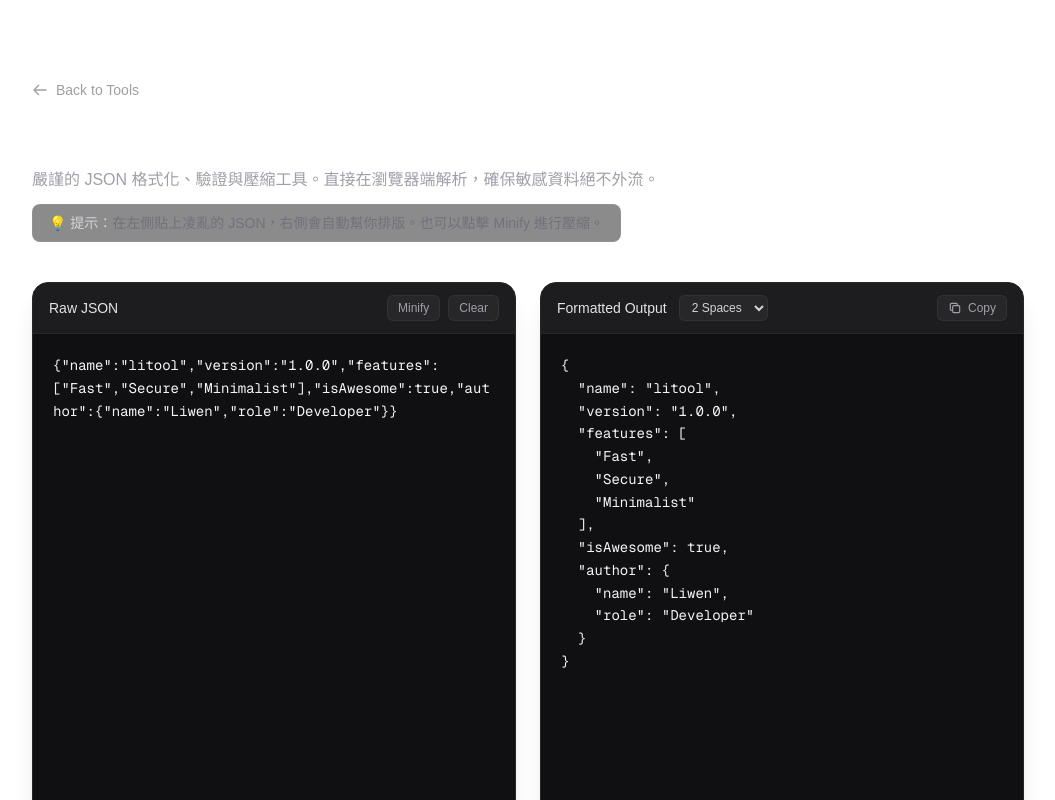
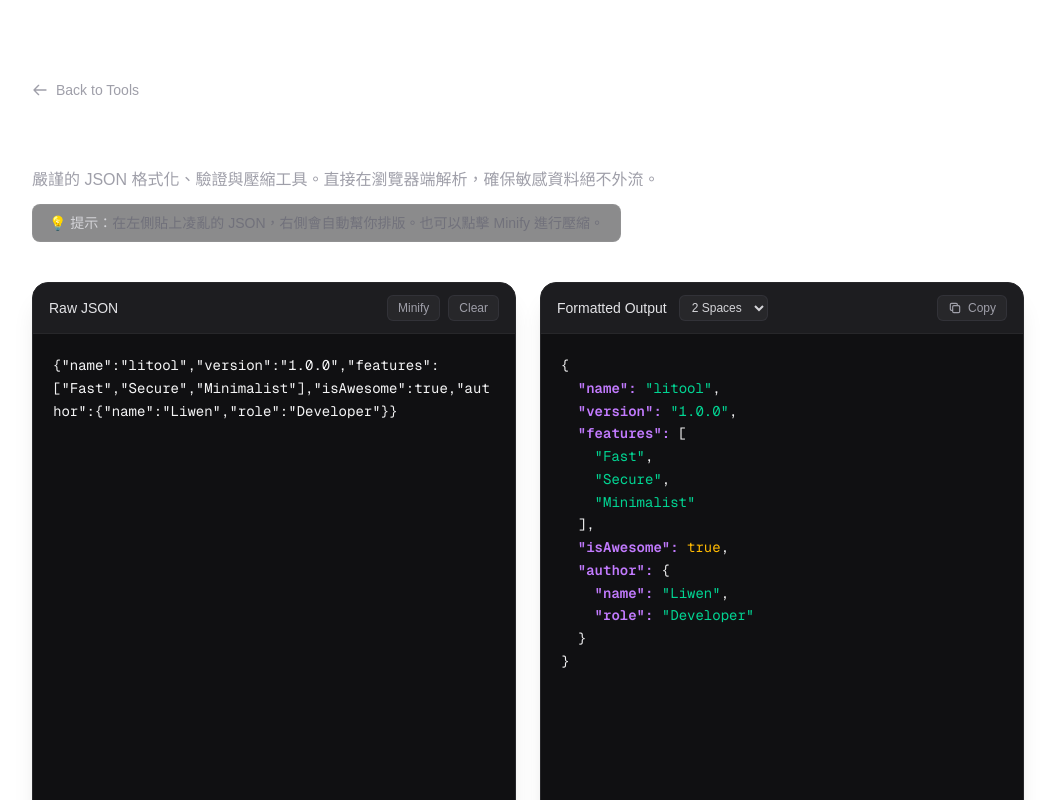
Before and after one commit to liwenchiou/litool, a Next.js app: page /tools/json-format in a window 1280 px wide. Shown: the top 800 px of the page, without its empty margins (112-1167 px from the left). Built offline with nearby package versions, Linux system fonts and the light colour scheme.

Commit message:
feat: 為 JSON Formatter 實作超輕量語法高亮引擎

```diff
--- a/src/app/tools/json-format/page.tsx
+++ b/src/app/tools/json-format/page.tsx
@@ -4,6 +4,27 @@ import { useState, useRef, useEffect } from "react";
 import Link from "next/link";
 import gsap from "gsap";
 import { useGSAP } from "@gsap/react";
+
+// 輕量級 JSON 語法高亮函數
+const syntaxHighlight = (json: string) => {
+  if (!json) return "";
+  let formatted = json.replace(/&/g, '&amp;').replace(/</g, '&lt;').replace(/>/g, '&gt;');
+  return formatted.replace(/("(\\u[a-zA-Z0-9]{4}|\\[^u]|[^\\"])*"(\s*:)?|\b(true|false|null)\b|-?\d+(?:\.\d*)?(?:[eE][+\-]?\d+)?)/g, function (match) {
+    let cls = 'text-blue-400'; // number
+    if (/^"/.test(match)) {
+      if (/:$/.test(match)) {
+        cls = 'text-purple-400 font-semibold'; // key
+      } else {
+        cls = 'text-emerald-400'; // string
+      }
+    } else if (/true|false/.test(match)) {
+      cls = 'text-amber-400'; // boolean
+    } else if (/null/.test(match)) {
+      cls = 'text-zinc-500 italic'; // null
+    }
+    return '<span class="' + cls + '">' + match + '</span>';
+  });
+};
 
 export default function JsonFormatterPage() {
   const containerRef = useRef<HTMLDivElement>(null);
@@ -148,14 +169,18 @@ export default function JsonFormatterPage() {
               )}
             </button>
           </div>
-          <textarea
-            readOnly
-            value={formattedOutput}
-            placeholder={errorMsg ? "Fix errors to format JSON..." : "Formatted JSON will appear here..."}
-            className={`flex-1 w-full p-5 resize-none outline-none focus:ring-0 font-mono text-sm leading-relaxed ${
-              errorMsg ? "bg-red-950/20 text-red-300" : "bg-zinc-950/50 text-zinc-100"
-            }`}
-          />
+          {errorMsg ? (
+            <div className="flex-1 w-full p-5 bg-red-950/20 text-red-300 font-mono text-sm leading-relaxed overflow-auto">
+              Fix errors to format JSON...
+            </div>
+          ) : (
+            <pre
+              className="flex-1 w-full p-5 bg-zinc-950/50 text-zinc-100 font-mono text-sm leading-relaxed overflow-auto outline-none m-0 break-words whitespace-pre-wrap"
+              dangerouslySetInnerHTML={{
+                __html: formattedOutput ? syntaxHighlight(formattedOutput) : "<span class='text-zinc-600'>Formatted JSON will appear here...</span>"
+              }}
+            />
+          )}
         </div>
 
       </div>
```
